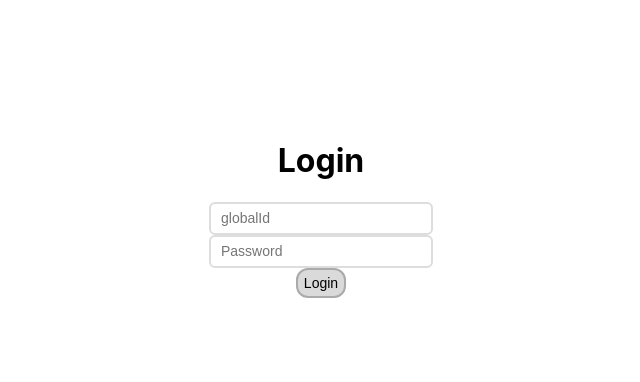
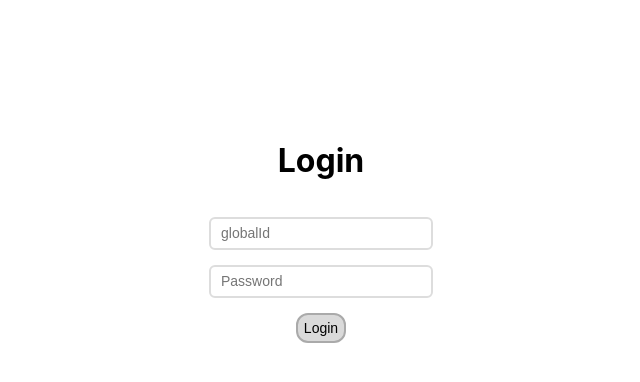
Before and after one commit to karne1cb/Interactive-Campus-Mapping-System-for-CMU, a React (Create React App) app in the folder frontend/: page /login in a window 1280 px wide. Shown: the top 382 px of the page, without its empty margins (319-959 px from the left). Built offline with nearby package versions, Linux system fonts and the light colour scheme; a web font is replaced by a local one.

Commit message:
Quick bug fix and Login CSS update.

```diff
--- a/frontend/src/CSS/Login.css
+++ b/frontend/src/CSS/Login.css
@@ -9,4 +9,5 @@
     flex-direction: column;
     justify-content: center;
     align-items: center;
+    gap: var(--gapSize);
 }
--- a/frontend/src/Components/AddLocation.jsx
+++ b/frontend/src/Components/AddLocation.jsx
@@ -18,7 +18,7 @@ export default function AddLocation() {
     const [floorPlanLoc, setFloorPlanLoc] = useState('');
     const [longitude, setLongitude] = useState('');
     const [latitude, setLatitude] = useState('');
-    const [locImg, setLocImg] = useState('');
+    const [locImg, setLocImg] = useState(' ');
     const [locLinks, setLocLinks] = useState(['']);
     const navigate = useNavigate();
 
--- a/frontend/src/Components/LocationResult.jsx
+++ b/frontend/src/Components/LocationResult.jsx
@@ -76,7 +76,8 @@ export default function LocationResult(props) {
         <div className={isOpen ? 'locationResult' : 'locationResultClosed'}>
             <div id='locationData'>
                 <button className='locResButton' id='closeButton' onClick={() => { setIsOpen(false) }}>X</button>
-                <img id='locImgRes' src={'img_uploads/' + locationData.locImg}></img>
+                <img id='locImgRes' src={'img_uploads/' + locationData.locImg}
+                ></img>
                 <h3>{locationData.name}</h3>
                 <p className='locResText' id='desc'>{locationData.desc}</p>
                 <div id='locationResLinkedText'>
--- a/frontend/src/Components/NavBar.jsx
+++ b/frontend/src/Components/NavBar.jsx
@@ -36,7 +36,7 @@ export default function NavBar(props) {
             //console.log(adminConst);
             if (adminConst === true) {
                 setIsAdmin(true);
-                console.log(AuthService.authHeader());
+                //console.log(AuthService.authHeader());
             }
             else {
                 setIsAdmin(false);
--- a/frontend/src/Components/SearchBar.jsx
+++ b/frontend/src/Components/SearchBar.jsx
@@ -166,7 +166,7 @@ export default function SearchBar(props) {
                         // add the results here
                         searchResults.map((result) => {
                             return (
-                                <SearchResult _id={result[0]} name={result[1]} desc={result[2]} lon={result[3]} lat={result[4]} selectedResultData={selectedResultData} />
+                                <div key={result[0]}><SearchResult _id={result[0]} name={result[1]} desc={result[2]} lon={result[3]} lat={result[4]} selectedResultData={selectedResultData} /></div>
                             );
                         })
                     }
```
